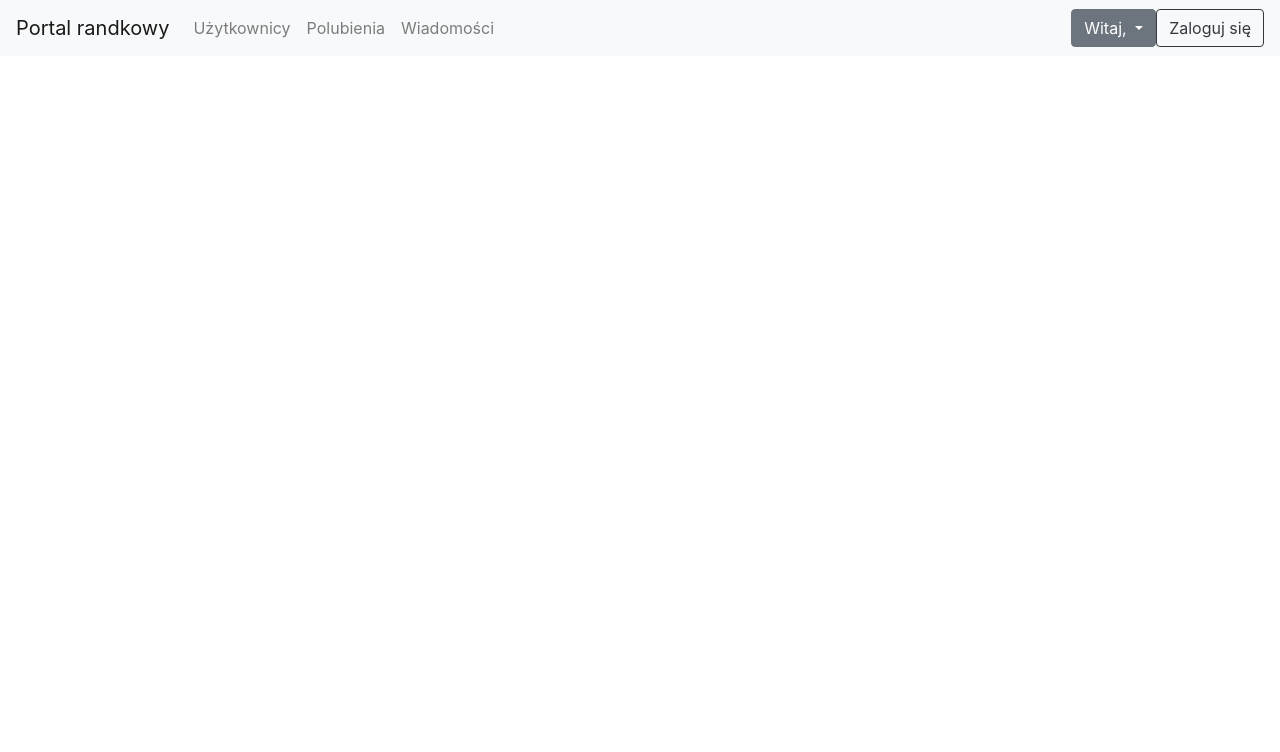
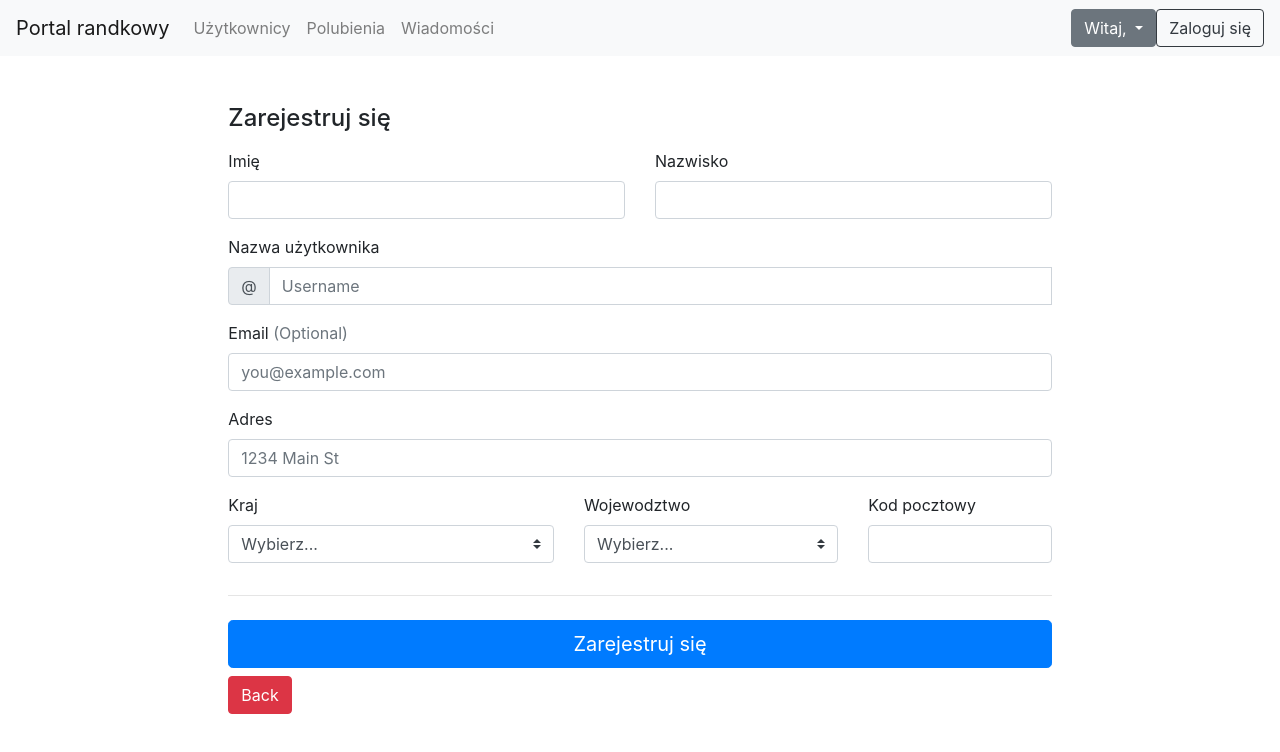
Before and after one commit to katarzyna-sidur/DatingWebsite, an Angular app in the folder DatingWebsiteFrontend/: page /register in a window 1280 px wide. Before the commit this address led to /. Shown: the top 752 px of the page. Built offline with nearby package versions, Linux system fonts and the light colour scheme.

Commit message:
Added register component

```diff
--- a/DatingWebsiteFrontend/src/app/app-routing.module.ts
+++ b/DatingWebsiteFrontend/src/app/app-routing.module.ts
@@ -2,11 +2,13 @@ import { NgModule } from '@angular/core';
 import { Routes, RouterModule } from '@angular/router';
 import { SingInComponent } from './components/sing-in/sing-in.component';
 import { MainPageComponent } from './components/main-page/main-page.component';
+import { RegisterComponent } from './components/register/register.component';
 
 
 const routes: Routes = [
   {path: 'home', component: MainPageComponent},
   {path: 'singIn', component: SingInComponent},
+  {path: 'register', component: RegisterComponent},
   {path: '', redirectTo: '/home', pathMatch: 'full' }
 ];
 
--- a/DatingWebsiteFrontend/src/app/app.component.ts
+++ b/DatingWebsiteFrontend/src/app/app.component.ts
@@ -7,4 +7,8 @@ import { Component } from '@angular/core';
 })
 export class AppComponent {
   title = 'DatingWebsiteFrontend';
+
+
+
+
 }
--- a/DatingWebsiteFrontend/src/app/app.module.ts
+++ b/DatingWebsiteFrontend/src/app/app.module.ts
@@ -8,6 +8,7 @@ import { SingInComponent } from './components/sing-in/sing-in.component';
 import { MainPageComponent } from './components/main-page/main-page.component';
 import { AuthService } from './services/auth.service';
 import { UserFormComponent } from './components/user-form/user-form.component';
+import { RegisterComponent } from './components/register/register.component';
 
 @NgModule({
   declarations: [
@@ -15,7 +16,8 @@ import { UserFormComponent } from './components/user-form/user-form.component';
     NavComponent,
     SingInComponent,
     MainPageComponent,
-    UserFormComponent
+    UserFormComponent,
+    RegisterComponent
   ],
   imports: [
     BrowserModule,
--- /dev/null
+++ b/DatingWebsiteFrontend/src/app/components/register/register.component.html
@@ -0,0 +1,5 @@
+<div class=" container col-md-8 order-md-1 mt-5">
+    <h4 class="mb-3">Zarejestruj się</h4>
+    <app-user-form></app-user-form>
+    <button routerLink="/home" class="btn btn-danger mt-2">Back</button>
+</div>
--- /dev/null
+++ b/DatingWebsiteFrontend/src/app/components/register/register.component.ts
@@ -0,0 +1,15 @@
+import { Component, OnInit } from '@angular/core';
+
+@Component({
+  selector: 'app-register',
+  templateUrl: './register.component.html',
+  styleUrls: ['./register.component.css']
+})
+export class RegisterComponent implements OnInit {
+
+  constructor() { }
+
+  ngOnInit() {
+  }
+
+}
--- a/DatingWebsiteFrontend/src/app/components/sing-in/sing-in.component.html
+++ b/DatingWebsiteFrontend/src/app/components/sing-in/sing-in.component.html
@@ -12,7 +12,7 @@
             </label>
         </div>
         <button [disabled]="!loginForm.valid" class="btn btn-lg btn-primary btn-block" type="submit">Zaloguj</button>
-        <a>Nie masz konta? Zarejestruj się</a>
+        <a routerLink="/register">Nie masz konta? Zarejestruj się</a>
         <p class="mt-5 mb-3 text-muted">© 2017-2019</p>
     </form>
 </div>
--- a/DatingWebsiteFrontend/src/app/components/user-form/user-form.component.html
+++ b/DatingWebsiteFrontend/src/app/components/user-form/user-form.component.html
@@ -1,5 +1,3 @@
-<div class="col-md-8 order-md-1">
-    <h4 class="mb-3">Zarejestruj się</h4>
 <form class="needs-validation" novalidate="">
   <div class="row">
     <div class="col-md-6 mb-3">
@@ -79,4 +77,3 @@
   <hr class="mb-4">
   <button class="btn btn-primary btn-lg btn-block" type="submit">Zarejestruj się</button>
 </form>
-  </div>
```
Also changed, not shown: DatingWebsiteFrontend/src/app/components/register/register.component.css (added), 2 other files (tests, documents, lock files or other folders). Lines whose indentation alone changed are shown as unchanged.
